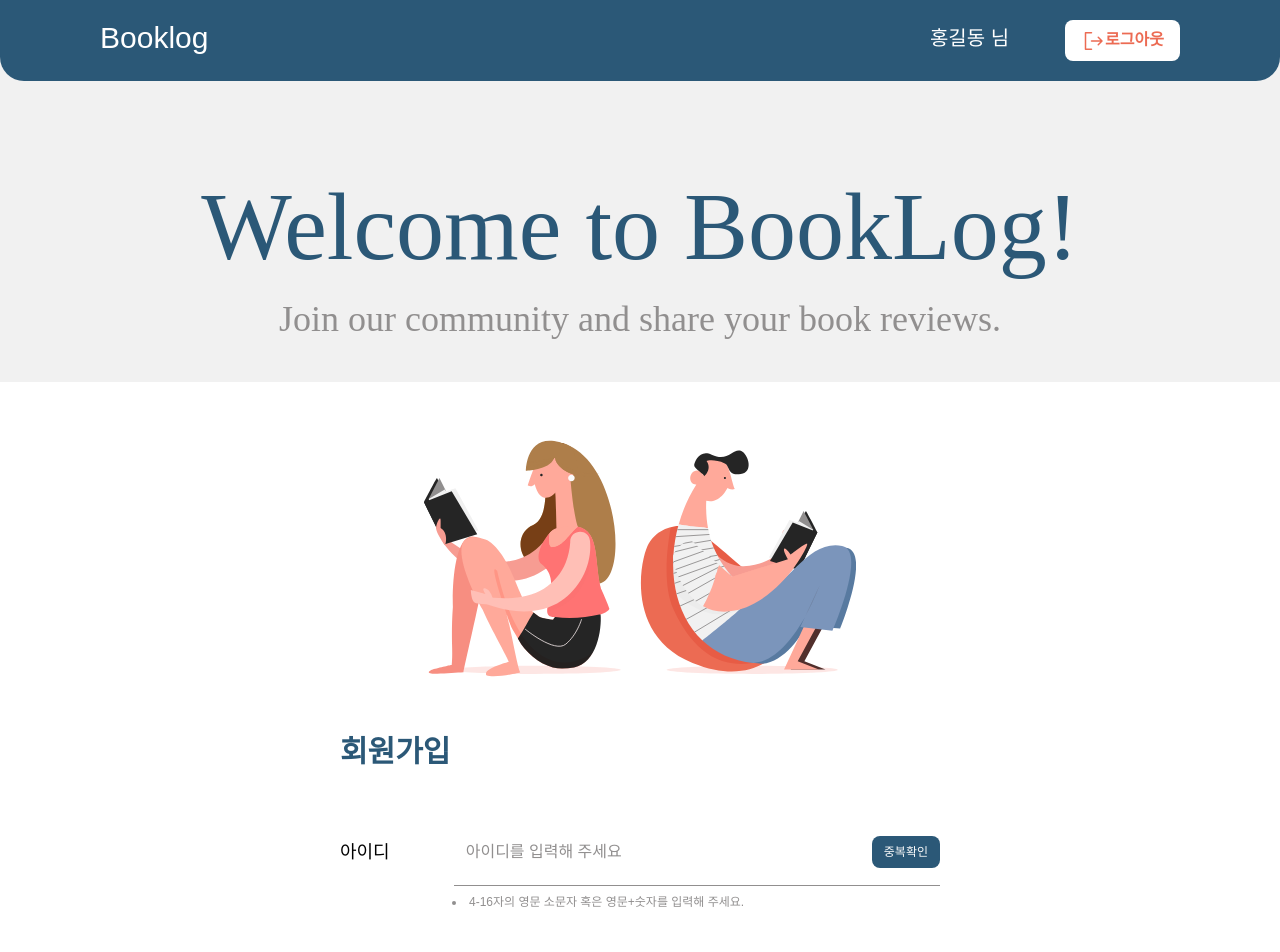
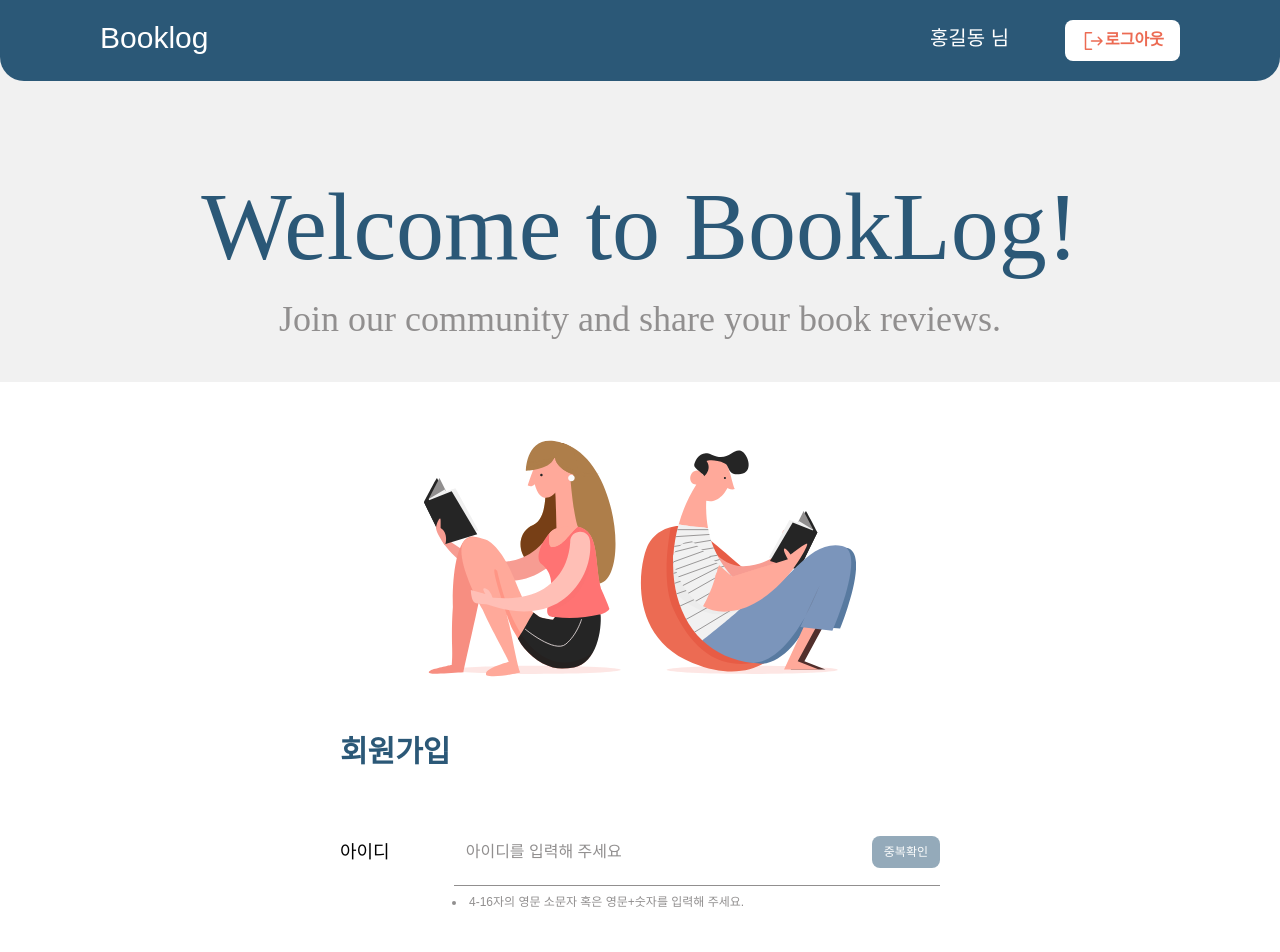
Before and after one commit to team1-booklog/Frontend, a React (Vite) app: page /register in a window 1280 px wide. Shown: the top 952 px of the page. Built offline with nearby package versions, Linux system fonts and the light colour scheme; a web font is replaced by a local one.

Commit message:
[REFACTOR] - 유효성 검사 후처리

```diff
--- a/src/components/auth/AuthForm.tsx
+++ /dev/null
@@ -1,17 +0,0 @@
-import LoginForm from './LoginForm'
-import RegisterForm from './RegisterForm'
-import { useAuthForm } from '../../hooks/UseAuthForm'
-
-export const AuthForm = () => {
-  const { isRegister, register, handleSubmit, errors, onSubmit } = useAuthForm()
-
-  return (
-    <form onSubmit={handleSubmit(onSubmit)}>
-      {isRegister ? (
-        <RegisterForm />
-      ) : (
-        <LoginForm register={register} errors={errors} />
-      )}
-    </form>
-  )
-}
--- a/src/components/auth/LoginForm.tsx
+++ b/src/components/auth/LoginForm.tsx
@@ -4,21 +4,24 @@ import AuthBtn from './AuthBtn'
 import { AuthCredentials } from '../../model/Auth'
 import User from '../../assets/icons/User.svg'
 import Lock from '../../assets/icons/Lock.svg'
+import { useNavigate } from 'react-router-dom'
+import { login } from '../../services/AuthService'
 
 export default function LoginForm() {
+  const navigate = useNavigate()
+
   const {
     register,
     handleSubmit,
     formState: { errors },
   } = useForm<AuthCredentials>()
 
-  const onSubmit = (data: AuthCredentials) => {
-    if (!data.username || !data.password || !data.confirmPassword) {
-      alert('모든 필드를 입력해 주세요.')
-      return
-    }
+  const onSubmit = async (data: AuthCredentials) => {
+    console.log('로그인 데이터:', data)
 
-    console.log('로그인 데이터:', data)
+    await login(data)
+    alert('로그인 확인')
+    navigate('/main')
   }
 
   return (
@@ -30,12 +33,14 @@ export default function LoginForm() {
             placeholder="아이디를 입력해 주세요"
             register={register}
             name="username"
+            required
           />
           <LoginInput
             icon={Lock}
             placeholder="영문+숫자 8자리 이상의 비밀번호를 입력해 주세요"
             register={register}
             name="password"
+            required
           />
           <div className="h-6">
             {(errors.username || errors.password) && (
@@ -47,7 +52,11 @@ export default function LoginForm() {
         </div>
         <div className="flex flex-col gap-2">
           <AuthBtn name="로그인" type="submit" />
-          <AuthBtn name="회원가입" type="button" />
+          <AuthBtn
+            name="회원가입"
+            type="button"
+            onClick={() => navigate('/register')}
+          />
         </div>
       </form>
     </div>
--- a/src/components/auth/LoginInput.tsx
+++ b/src/components/auth/LoginInput.tsx
@@ -5,6 +5,7 @@ interface LoginInputProps {
   placeholder: string
   register: UseFormRegister<any>
   name: string
+  required?: boolean
 }
 
 export default function LoginInput({
@@ -12,12 +13,13 @@ export default function LoginInput({
   placeholder,
   register,
   name,
+  required,
 }: LoginInputProps) {
   return (
     <div className="flex flex-row border-b-[1px] border-b-[#918f8f] gap-4 py-4 px-3">
       <img src={icon} alt="Input Icon" className="" />
       <input
-        {...register(name)}
+        {...register(name, { required })}
         className="w-full placeholder-[#918f8f] focus:outline-none"
         placeholder={placeholder}
       />
--- a/src/components/auth/RegisterForm.tsx
+++ b/src/components/auth/RegisterForm.tsx
@@ -7,6 +7,7 @@ import { registerSchema } from '../../validation/RegisterSchema'
 import RegisterInput from './RegisterInput'
 import Back from '../../assets/icons/Back.svg'
 import { AuthCredentials } from '../../model/Auth'
+import { signUp } from '../../services/AuthService'
 
 export default function RegisterForm() {
   const navigate = useNavigate()
@@ -30,23 +31,22 @@ export default function RegisterForm() {
     return navigate('/login')
   }
 
-  const onSubmit = (data: AuthCredentials) => {
-    if (!data.username || !data.password || !data.confirmPassword) {
-      alert('모든 필드를 입력해 주세요.')
-      return
-    }
-
-    console.log('회원가입 데이터:', data)
+  const onSubmit = async (data: AuthCredentials) => {
+    await signUp(data)
+    alert('회원가입 확인')
+    navigate('/login')
   }
 
   return (
     <div className="flex flex-col md:gap-5">
       <form onSubmit={handleSubmit(onSubmit)}>
-        <div className="flex flex-col gap-2">
+        <div className="flex flex-col gap-2 mb-8">
           <RegisterInput
             placeholder="아이디를 입력해 주세요"
             register={register}
             name="username"
+            required
+            isValid={!!watchedUsername && !errors.username}
           />
           <li
             className={`ml-28 text-xs ${
@@ -68,6 +68,7 @@ export default function RegisterForm() {
             placeholder="비밀번호를 입력해 주세요"
             register={register}
             name="password"
+            required
           />
           <li
             className={`ml-28 text-xs ${
@@ -83,6 +84,7 @@ export default function RegisterForm() {
             placeholder="비밀번호 확인을 입력해 주세요"
             register={register}
             name="confirmPassword"
+            required
           />
           <div className="ml-28 h-4">
             {watchedPassword !== watchedConfirmPassword && (
--- a/src/components/auth/RegisterInput.tsx
+++ b/src/components/auth/RegisterInput.tsx
@@ -4,13 +4,17 @@ import { UseDuplicatCheck } from '../../hooks/UseDuplicateCheck'
 interface RegisterInputProps {
   placeholder: string
   register: UseFormRegister<any>
-  name: string
+  name: 'username' | 'password' | 'confirmPassword'
+  required?: boolean
+  isValid?: boolean
 }
 
 export default function RegisterInput({
   placeholder,
   name,
   register,
+  required,
+  isValid,
 }: RegisterInputProps) {
   const { handleDuplicateCheck } = UseDuplicatCheck()
 
@@ -46,13 +50,14 @@ export default function RegisterInput({
           type={`${name === 'username' ? 'text' : 'password'}`}
           placeholder={placeholder}
           className="w-full px-3 placeholder-[#918f8f] focus:outline-none"
-          {...register(name)}
+          {...register(name, { required })}
         />
         {name === 'username' && (
           <button
             type="button"
-            className="w-20 h-8 items-center bg-[#2B5877] hover:bg-opacity-70 rounded-lg text-xs text-[#fafafa] text-nowrap"
-            onClick={handleCheckClick}
+            className={`w-20 h-8 items-center bg-[#2B5877] hover:bg-opacity-70 rounded-lg text-xs text-[#fafafa] text-nowrap ${isValid ? '' : 'opacity-50 cursor-not-allowed'}`} // 유효성에 따라 버튼 스타일 변경
+            onClick={isValid ? handleCheckClick : undefined}
+            disabled={!isValid}
           >
             중복확인
           </button>
--- a/src/hooks/UseAuthForm.tsx
+++ /dev/null
@@ -1,43 +0,0 @@
-import { useLocation } from 'react-router-dom'
-import { useForm } from 'react-hook-form'
-import { useAuth } from './UseAuth'
-import * as yup from 'yup'
-import { yupResolver } from '@hookform/resolvers/yup'
-import { AuthCredentials } from '../model/Auth'
-import { login } from '../services/AuthService'
-
-const loginSchema = yup.object().shape({
-  username: yup.string().required('Username is required'),
-  password: yup.string().required('Password is required'),
-})
-
-export const useAuthForm = () => {
-  const location = useLocation()
-  const isRegister = location.pathname === '/register'
-
-  const { login: authLogin } = useAuth()
-  const {
-    register,
-    handleSubmit,
-    formState: { errors },
-  } = useForm<AuthCredentials>({
-    resolver: yupResolver(loginSchema),
-  })
-
-  const onSubmit = async (data: AuthCredentials) => {
-    try {
-      const token = await login(data)
-      authLogin(token)
-    } catch (error) {
-      console.error('Login failed', error)
-    }
-  }
-
-  return {
-    isRegister,
-    register,
-    handleSubmit,
-    errors,
-    onSubmit,
-  }
-}
--- a/src/pages/Login.tsx
+++ b/src/pages/Login.tsx
@@ -1,6 +1,5 @@
 import AuthHeader from '../components/auth/AuthHeader'
 import AuthImg from '../assets/images/AuthImg.svg'
-//import { AuthForm } from '../components/auth/AuthForm'
 import LoginForm from '../components/auth/LoginForm'
 
 export default function Login() {
--- a/src/pages/Register.tsx
+++ b/src/pages/Register.tsx
@@ -1,6 +1,5 @@
 import AuthHeader from '../components/auth/AuthHeader'
 import AuthImg from '../assets/images/AuthImg.svg'
-//import { AuthForm } from '../components/auth/AuthForm'
 import RegisterForm from '../components/auth/RegisterForm'
 
 export default function Register() {
--- a/src/validation/RegisterSchema.ts
+++ b/src/validation/RegisterSchema.ts
@@ -18,6 +18,6 @@ export const registerSchema = yup.object().shape({
     .required('비밀번호는 필수입니다.'),
   confirmPassword: yup
     .string()
-    .oneOf([yup.ref('password')], '비밀번호가 일치하지 않습니다.') // 비밀번호와 일치하는지 확인
+    .oneOf([yup.ref('password')], '비밀번호가 일치하지 않습니다.')
     .required('비밀번호 재확인이 필요합니다.'),
 })
```
Also changed, not shown: 1 other file (tests, documents, lock files or other folders).
